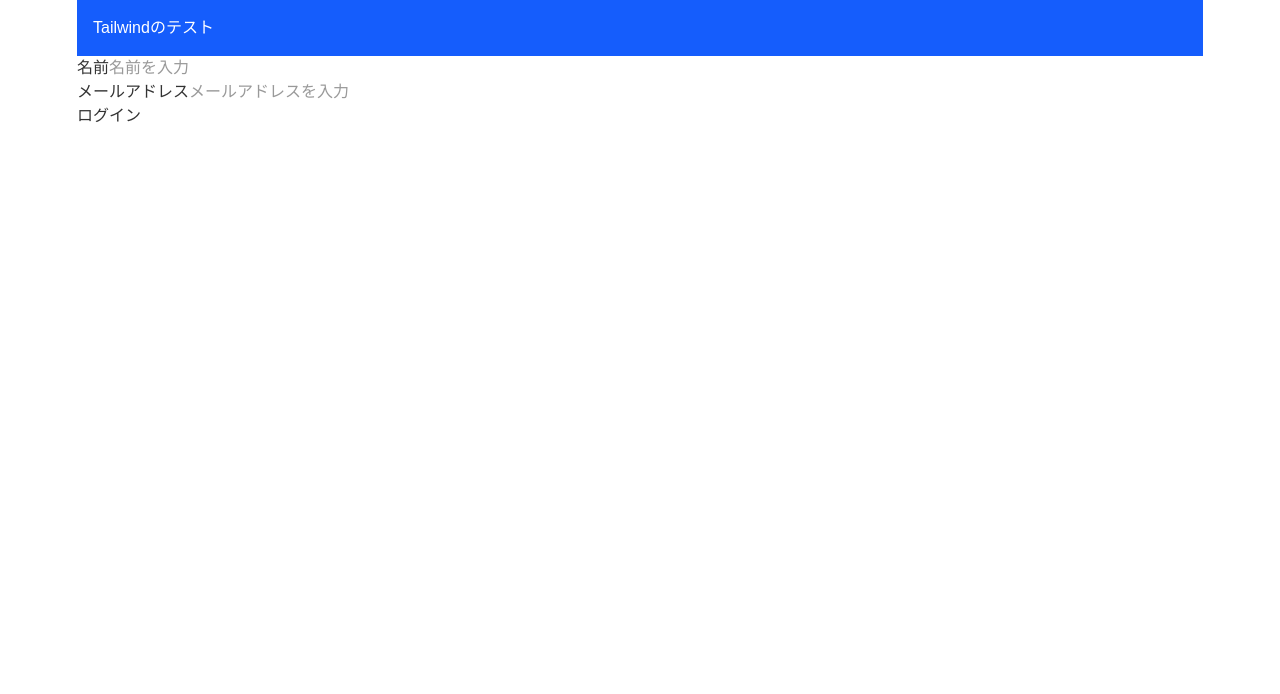
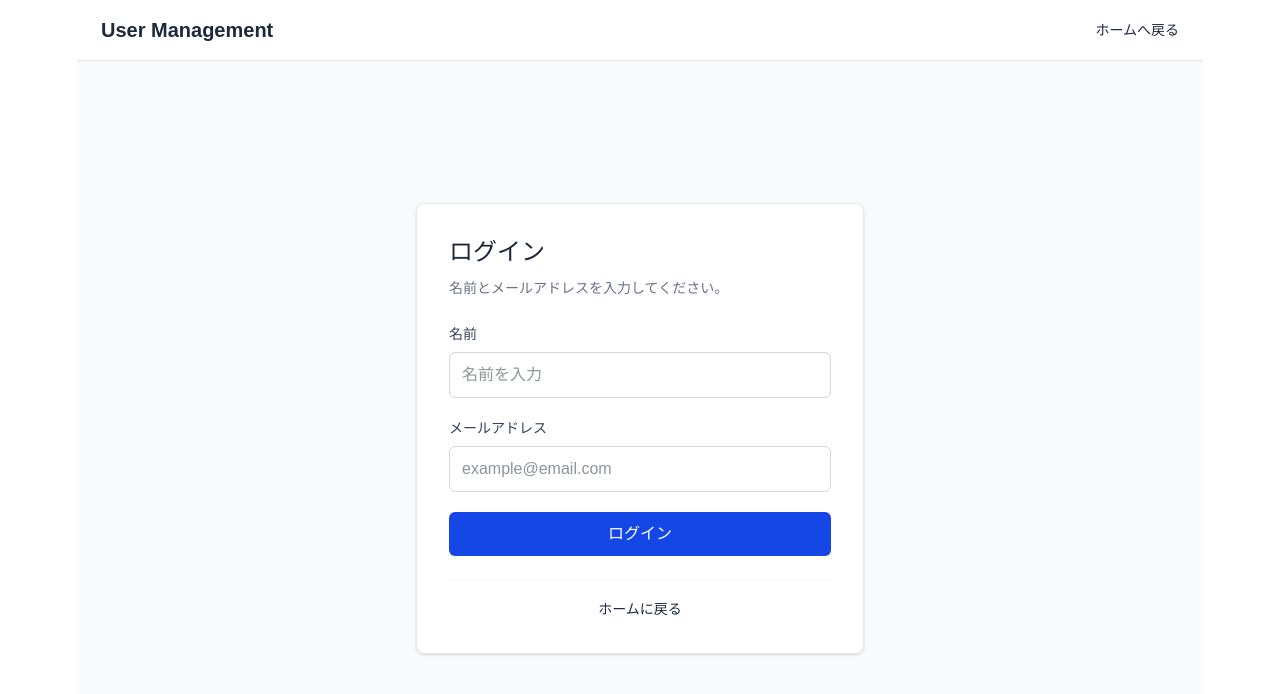
Before and after one commit to yuito-code/user-management-app, a React (Vite) app: page /login in a window 1280 px wide. Shown: the top 694 px of the page. Built offline with nearby package versions, Linux system fonts and the light colour scheme.

Commit message:
ログイン画面UI更新

```diff
--- a/src/pages/Login.tsx
+++ b/src/pages/Login.tsx
@@ -1,5 +1,5 @@
 import { useState } from "react";
-import { useNavigate } from "react-router-dom";
+import {  Link, useNavigate } from "react-router-dom";
 import { useUserContext } from "../context/UserContext";
 
 const Login = () => {
@@ -33,44 +33,95 @@ const Login = () => {
   };
 
   return (
+    <div className="min-h-screen bg-gray-50 text-gray-800">
+      <header className="border-b border-gray-200 bg-white">
+        <div className="mx-auto flex max-w-6xl items-center justify-between px-6 py-4">
+          <Link to="/" className="text-xl font-semibold">
+            User Management
+          </Link>
+
+          <Link
+            to="/"
+            className="text-sm text-gray-600 hover:text-blue-700"
+          >
+            ホームへ戻る
+          </Link>
+        </div>
+      </header>
+
+      <main className="flex min-h-[calc(100vh-65px)] items-center justify-center px-5 py-10">
+        <section className="w-full max-w-md rounded-lg border border-gray-200 bg-white p-8 shadow-sm">
+          <h1 className="mb-2 text-2xl font-semibold">
+            ログイン
+          </h1>
+
+          <p className="mb-6 text-sm leading-6 text-gray-500">
+            名前とメールアドレスを入力してください。
+          </p>
+
+          <form onSubmit={handleSubmit} className="space-y-5">
             <div>
-      <div className="bg-blue-600 p-4 text-white">
-        Tailwindのテスト
-      </div>
+              <label
+                htmlFor="name"
+                className="mb-2 block text-sm font-medium text-gray-700"
+              >
+                名前
+              </label>
 
-      <form onSubmit={handleSubmit}>
-        <div>
-          <label htmlFor="name">名前</label>
               <input
                 id="name"
                 type="text"
                 value={name}
-            onChange={(e) => {
-              setName(e.target.value);
-              setError("");
-            }}
+                onChange={(e) => setName(e.target.value)}
                 placeholder="名前を入力"
+                className="w-full rounded-md border border-gray-300 px-3 py-2.5 text-sm outline-none focus:border-blue-600 focus:ring-2 focus:ring-blue-100"
+                required
               />
             </div>
 
             <div>
-          <label htmlFor="email">メールアドレス</label>
+              <label
+                htmlFor="email"
+                className="mb-2 block text-sm font-medium text-gray-700"
+              >
+                メールアドレス
+              </label>
+
               <input
                 id="email"
                 type="email"
                 value={email}
-            onChange={(e) => {
-              setEmail(e.target.value);
-              setError("");
-            }}
-            placeholder="メールアドレスを入力"
+                onChange={(e) => setEmail(e.target.value)}
+                placeholder="example@email.com"
+                className="w-full rounded-md border border-gray-300 px-3 py-2.5 text-sm outline-none focus:border-blue-600 focus:ring-2 focus:ring-blue-100"
+                required
               />
             </div>
 
-        {error && <p>{error}</p>}
+            {error && (
+              <p className="text-sm text-red-600">
+                {error}
+              </p>
+            )}
 
-        <button type="submit">ログイン</button>
+            <button
+              type="submit"
+              className="w-full rounded-md bg-blue-700 px-4 py-2.5 text-sm font-medium text-white transition-colors hover:bg-blue-800 focus:outline-none focus:ring-2 focus:ring-blue-300 focus:ring-offset-2"
+            >
+              ログイン
+            </button>
           </form>
+
+          <div className="mt-6 border-t border-gray-100 pt-4 text-center">
+            <Link
+              to="/"
+              className="text-sm text-gray-500 hover:text-blue-700"
+            >
+              ホームに戻る
+            </Link>
+          </div>
+        </section>
+      </main>
     </div>
   );
 };
```
Lines whose indentation alone changed are shown as unchanged.
